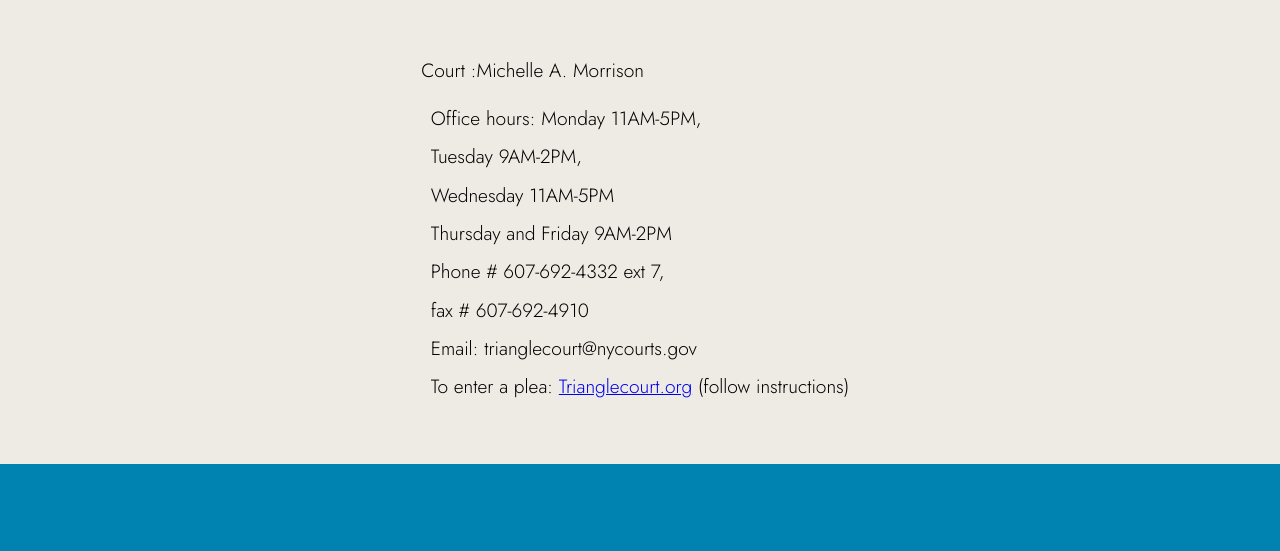
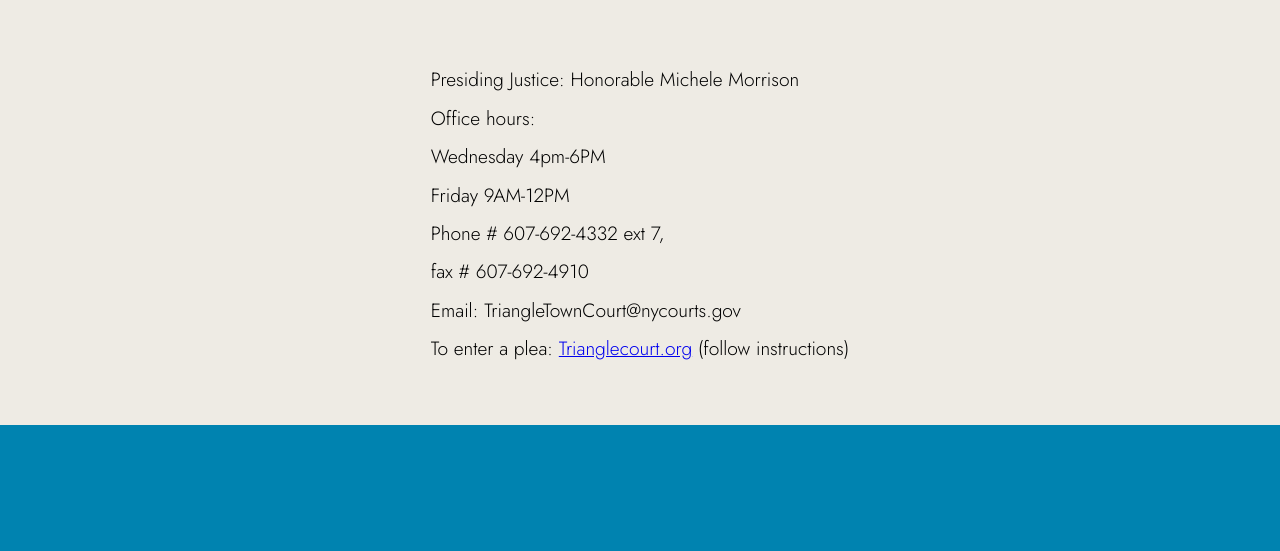
Before and after one commit to RBTG-WebProduct/townOfTriangle-astro, an Astro site: page / in a window 1280 px wide. Shown: the part 4422-4973 px from the top of the page. Built offline with nearby package versions, Linux system fonts and the light colour scheme; Astro itself is replaced by a stand-in of ours; a web font is replaced by a local one.

Commit message:
minor changes to court info

```diff
--- a/package.json
+++ b/package.json
@@ -10,12 +10,12 @@
     "astro": "astro"
   },
   "dependencies": {
-    "@astrojs/react": "^2.2.1",
+    "@astrojs/react": "^3.6.1",
     "@fortawesome/free-brands-svg-icons": "^6.4.2",
     "@fortawesome/react-fontawesome": "github:fortawesome/react-fontawesome",
     "@types/react": "^18.2.19",
     "@types/react-dom": "^18.2.7",
-    "astro": "^2.10.3",
+    "astro": "^4.13.1",
     "react": "^18.2.0",
     "react-dom": "^18.2.0",
     "sass": "^1.64.2"
--- a/src/components/Court.tsx
+++ b/src/components/Court.tsx
@@ -14,17 +14,14 @@ function Court() {
             </div>
             <div className='info'>
               <div className={`supervisor ${visible ? 'slide' : undefined}`}>
-                <div>
-                  <p>Court :Michelle A. Morrison</p>
-                </div>
                 <ul>
-                <li>Office hours: Monday 11AM-5PM,</li>
-                <li>Tuesday 9AM-2PM, </li>
-                <li>Wednesday 11AM-5PM </li>
-                <li>Thursday and Friday 9AM-2PM</li>
+                <li>Presiding Justice: Honorable Michele Morrison</li>
+                <li>Office hours:</li>
+                <li>Wednesday 4pm-6PM </li>
+                <li>Friday 9AM-12PM</li>
                 <li>Phone # 607-692-4332 ext 7,</li>
                 <li> fax # 607-692-4910</li>
-                <li>Email: trianglecourt@nycourts.gov</li>
+                <li>Email: TriangleTownCourt@nycourts.gov</li>
                 <li>To enter a plea: <a href='https://trianglecourt.org/'target='_blank'>Trianglecourt.org</a> (follow instructions)</li>
                 </ul>
               </div>
```
Also changed, not shown: public/favcon.ico (added), public/favicon.svg (deleted), 2 other files.
